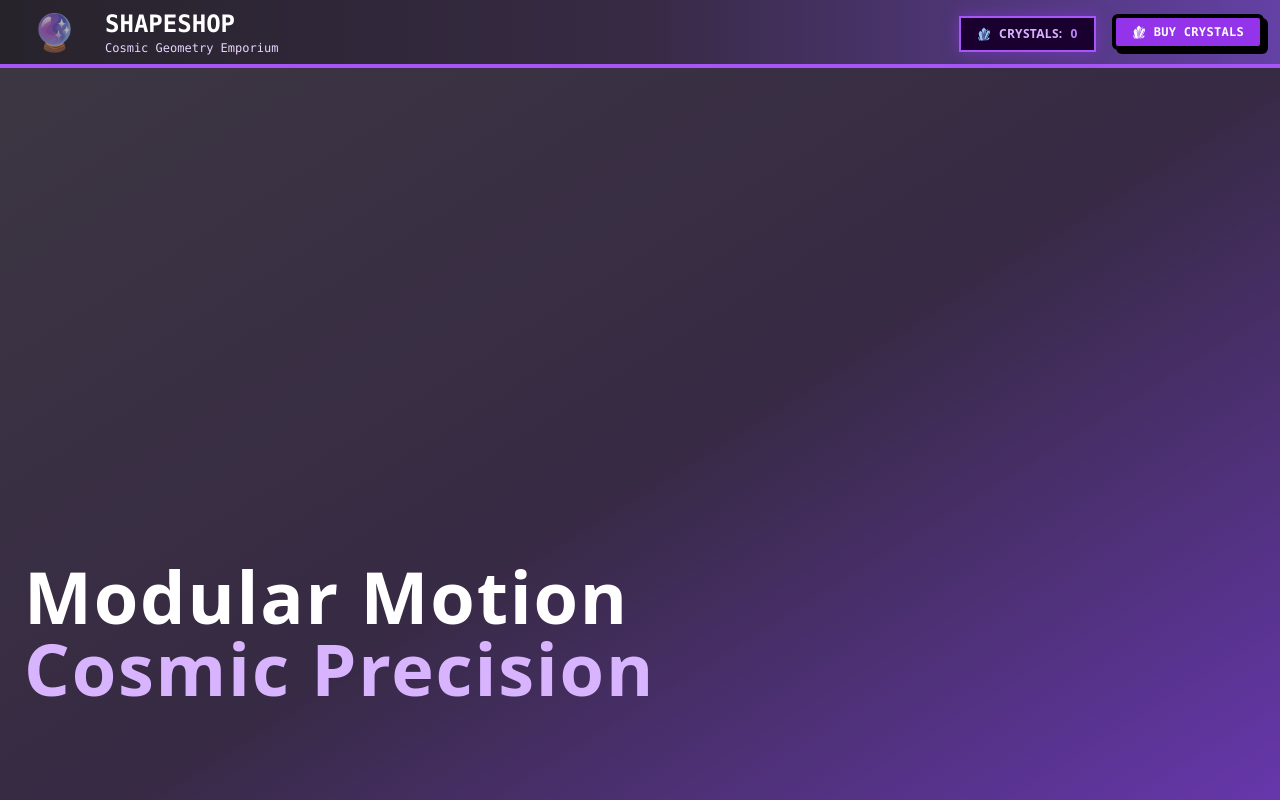
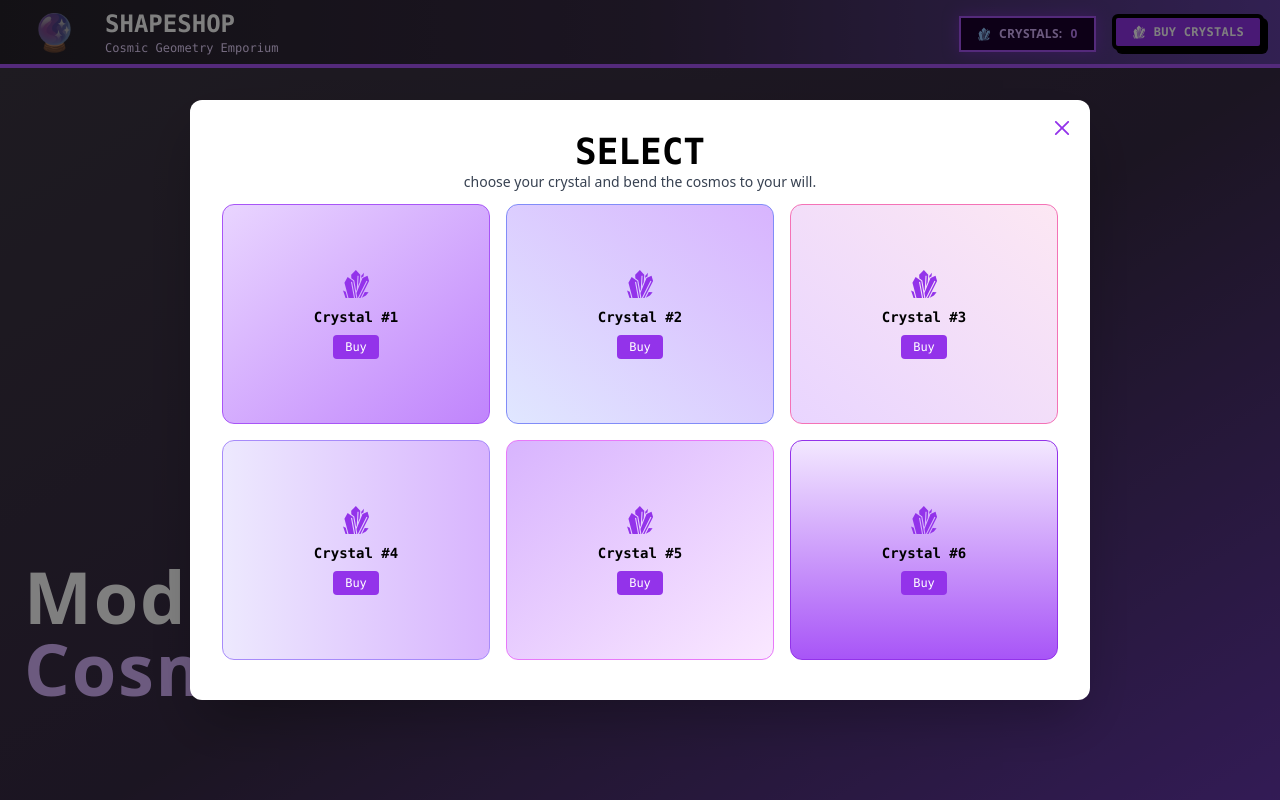
Before and after one commit to qtr-deagle/ShapeShop, a React (Vite) app: page / in a window 1280 px wide. Both pictures are taken after a click on the button "BUY CRYSTALS". Shown: the top 800 px of the page. Built offline with nearby package versions, Linux system fonts and the light colour scheme; data requests are answered from the project's data file.

Commit message:
working on Crystal Shop with useState Effect

```diff
--- a/src/App.jsx
+++ b/src/App.jsx
@@ -1,7 +1,6 @@
 import './App.css';
 import NavBar from './components/NavBar';
 import Hero from './components/Hero';
-import ShapeListing from './components/shapeListing';
 import ShapeListings from './components/shapeListings';
 
 const App = () => {
--- a/src/components/NavBar.jsx
+++ b/src/components/NavBar.jsx
@@ -1,9 +1,27 @@
 import { useState } from 'react';
-import { FiMenu } from 'react-icons/fi';
 import { GiCrystalGrowth } from "react-icons/gi";
+import { RxCross2 } from "react-icons/rx";
 
-const NavBar = () => {
-    const [open, setOpen] = useState(false);
+function NavBar() {
+  const [showPopup, setShowPopup] = useState(false);
+
+  const handleClick = () => {
+    setShowPopup(true);
+  };
+
+  const closePopup = () => {
+    setShowPopup(false);
+  };
+
+  const boxStyles = [
+    "bg-gradient-to-br from-purple-200 to-purple-400 border-purple-500",
+    "bg-gradient-to-tr from-indigo-100 to-purple-300 border-indigo-400",
+    "bg-gradient-to-bl from-pink-100 to-purple-200 border-pink-400",
+    "bg-gradient-to-r from-violet-100 to-purple-300 border-violet-400",
+    "bg-gradient-to-tl from-fuchsia-100 to-purple-300 border-fuchsia-400",
+    "bg-gradient-to-b from-purple-100 to-purple-500 border-purple-600",
+  ];
+
 
   return (
     <nav className="bg-gradient-to-r from-[#27232b] via-[#372a44] to-[#6441a5] text-white px-4 py-2 flex flex-wrap items-center justify-between border-b-4 border-purple-500 shadow-[0_0_20px_rgba(128,0,255,0.6)]">
@@ -18,13 +36,6 @@ const NavBar = () => {
           </p>
         </div>
       </div>
-
-            <div className="md:hidden">
-                <button onClick={() => setOpen(!open)}>
-
-                </button>
-            </div>
-
       <div className="flex items-center gap-4">
         <div className="h-1 mt-1 py-4 inline-flex items-center justify-center bg-[#1a002e] p-4 border-2 border-purple-500 shadow-[0_0_15px_rgba(147,51,234,0.5)] w-fit mx-auto">
           <GiCrystalGrowth className="text-blue-300 text-sm mr-2" />
@@ -33,10 +44,37 @@ const NavBar = () => {
           </span>
         </div>
 
-                <button className="card-button text-xs tracking-wide inline-flex items-center gap-2 h-9 px-4 bg-purple-600 hover:bg-purple-800 font-bold font-mono">
+        <button onClick={handleClick} className="card-button text-xs tracking-wide inline-flex items-center gap-2 h-9 px-4 bg-purple-600 hover:bg-purple-800 font-bold font-mono">
           <GiCrystalGrowth className="text-sm" />
           BUY CRYSTALS
         </button>
+        {showPopup && (
+          <div className="fixed inset-0 bg-black bg-opacity-50 flex justify-center items-center z-50">
+            <div className="bg-white text-black p-8 rounded-xl shadow-2xl w-[900px] max-w-full h-[600px] relative">
+              <button onClick={closePopup} className="absolute top-4 right-4 text-2xl font-bold text-purple-600 hover:text-purple-800">
+                <RxCross2 />
+              </button>
+
+              <h2 className="text-4xl font-extrabold font-mono text-center">SELECT</h2>
+              <p className="mb-3 text-sm text-gray-700 text-center">choose your crystal and bend the cosmos to your will.</p>
+
+              <div className="grid grid-cols-3 gap-4">
+                {[...Array(6)].map((_, i) => (
+                  <div
+                    key={i}
+                    className={`rounded-xl p-16 flex flex-col items-center justify-center hover:scale-105 transition transform duration-300 border ${boxStyles[i]}`}
+                  >
+                    <GiCrystalGrowth className="text-purple-600 text-3xl mb-2" />
+                    <span className="font-bold text-sm font-mono">Crystal #{i + 1}</span>
+                    <button className="mt-2 text-xs bg-purple-600 hover:bg-purple-800 text-white px-3 py-1 rounded font-mono">
+                      Buy
+                    </button>
+                  </div>
+                ))}
+              </div>
+            </div>
+          </div>
+        )}
       </div>
     </nav>
   );
--- a/src/components/ShapeListing.jsx
+++ b/src/components/ShapeListing.jsx
@@ -2,8 +2,8 @@ import { GiCrystalGrowth } from "react-icons/gi";
 import { FiBox } from "react-icons/fi";
 import { LuPyramid } from "react-icons/lu";
 import { PiSphereBold } from "react-icons/pi";
+import { RxBoxModel } from "react-icons/rx";
 import { TbHexagonalPrism } from "react-icons/tb";
-import { RxBoxModel } from "react-icons/rx";
 import { HiOutlineCircleStack } from "react-icons/hi2";
 
 const rarityColors = {
@@ -19,8 +19,8 @@ const shapeIcons = {
     "Plasma Cube": <FiBox className="text-7xl rotating" />,
     "Neon Pyramid": <LuPyramid className="text-7xl rotating" />,
     "Sphere of Light": <PiSphereBold className="text-7xl rotating" />,
-    "Hexagonal Prism": <TbHexagonalPrism className="text-7xl rotating" />,
-    "Dark Square": <RxBoxModel className="text-7xl rotating" />,
+    "Hexagonal Prism": <RxBoxModel className="text-7xl rotating" />,
+    "Dark Square": <TbHexagonalPrism className="text-7xl rotating" />,
     "Stack Circle": <HiOutlineCircleStack className="text-7xl rotating" />
 };
 
@@ -29,7 +29,7 @@ const ShapeListing = ({ shape }) => {
         <div className="card text-xs tracking-wide inline-flex items-center gap-2 rounded-md h-9 px-6 bg-purple-600 hover:bg-purple-900 font-bold font-mono">
             <div className="relative w-full h-[120px] bg-gradient-to-b from-[#3f1a5e] via-[#a855f7]/60 to-[#3f1a5e] border-purple-300 border-2 text-white flex justify-center mb-32 items-center">
                 {shapeIcons[shape.name]}
-                <div className={`absolute rounded-lg px-1 h-5 top-2 right-2 border-2 text-white font-mono ${rarityColors[shape.rarity]}`}>
+                <div className={`absolute rounded-lg px-1 h-5 top-2 right-2 border-2 font-mono ${rarityColors[shape.rarity]}`}>
                     <span className="text-xs px-1">{shape.rarity}</span>
                 </div>
             </div>
--- a/src/shapes.json
+++ b/src/shapes.json
@@ -36,5 +36,43 @@
             "price": "1500",
             "rarity": "DIVINE"
         }
+    ],
+    "crystals": [
+        {
+            "id": 1,
+            "name": "Nebula Shard",
+            "price": "₱499",
+            "icon": "nebula"
+        },
+        {
+            "id": 2,
+            "name": "Echo Prism",
+            "price": "₱699",
+            "icon": "echo"
+        },
+        {
+            "id": 3,
+            "name": "Lunar Spike",
+            "price": "₱899",
+            "icon": "lunar"
+        },
+        {
+            "id": 4,
+            "name": "Solar Bloom",
+            "price": "₱599",
+            "icon": "solar"
+        },
+        {
+            "id": 5,
+            "name": "Void Fragment",
+            "price": "₱999",
+            "icon": "void"
+        },
+        {
+            "id": 6,
+            "name": "Aurora Core",
+            "price": "₱799",
+            "icon": "aurora"
+        }
     ]
 }
```
Lines whose indentation alone changed are shown as unchanged.
